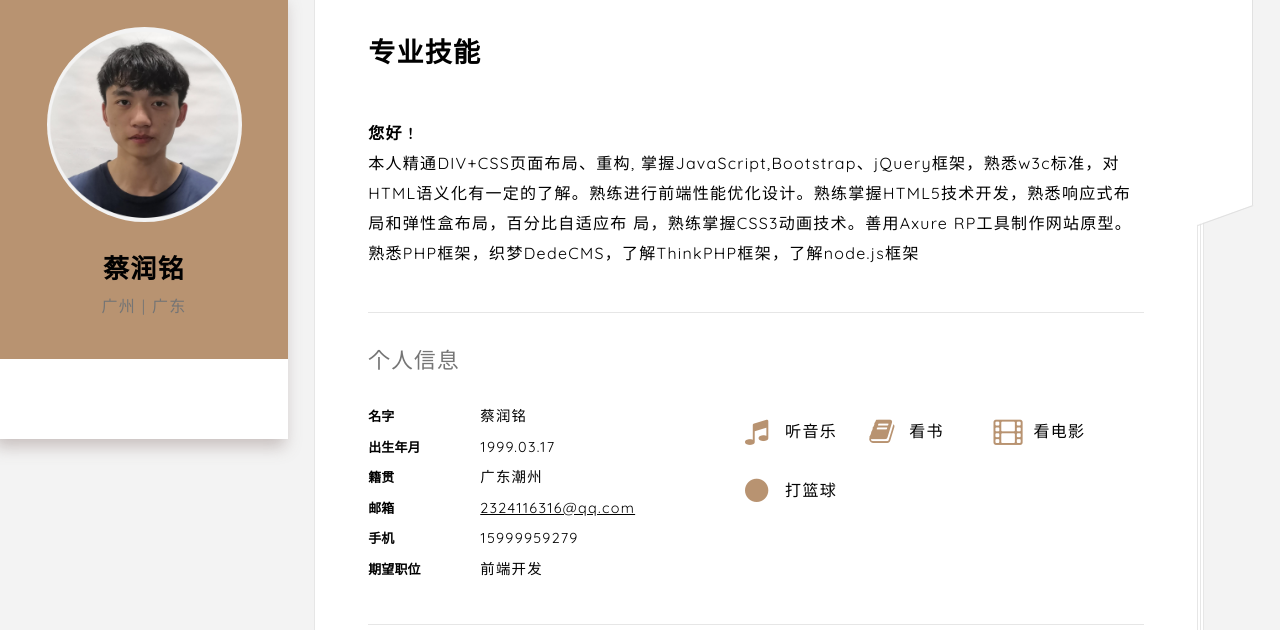
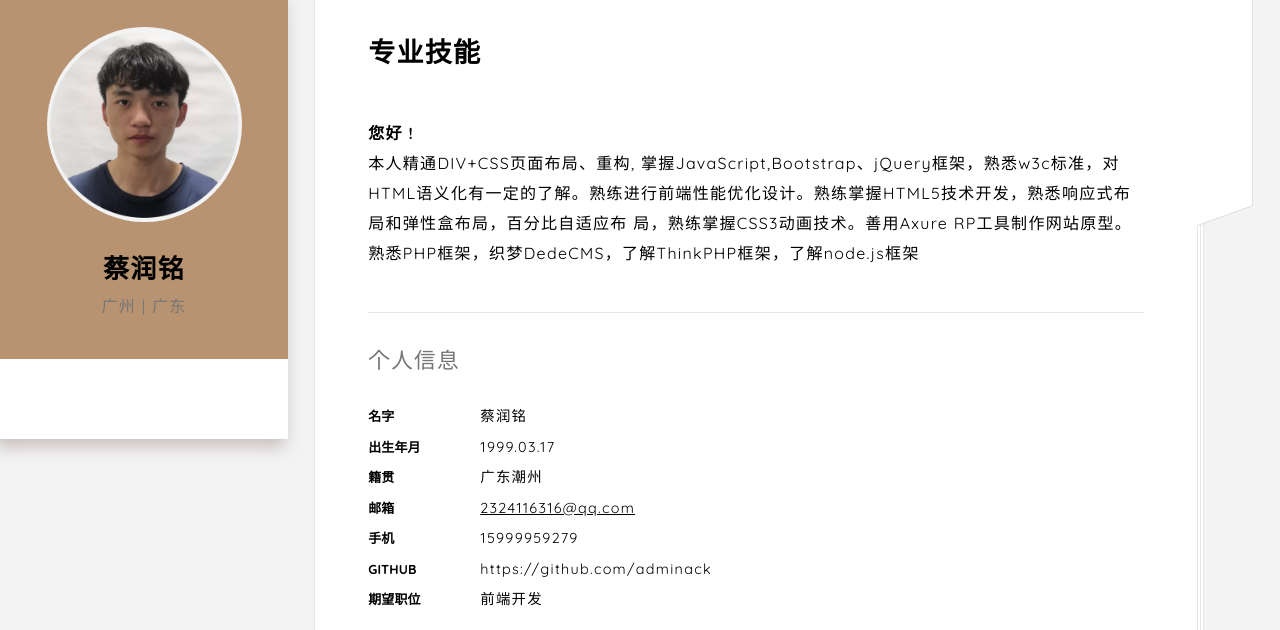
Before and after one commit to adminack/text, a plain HTML site: page index.html in a window 1280 px wide. Shown: the part 93-723 px from the top of the page. Drawn offline with Linux system fonts and the light colour scheme; files whose address does not match are found by name.

Commit message:
Update index.html

```diff
--- a/index.html
+++ b/index.html
@@ -226,7 +226,8 @@
 
                                                     <dt class="text-upper">手机</dt>
                                                     <dd>15999959279</dd>
-
+                                                    <dt class="text-upper">GITHub</dt>
+                                                    <dd>https://github.com/adminack</dd>
                                                     <dt class="text-upper">期望职位</dt>
                                                     <dd>前端开发</dd>
                                                 </dl>
```
